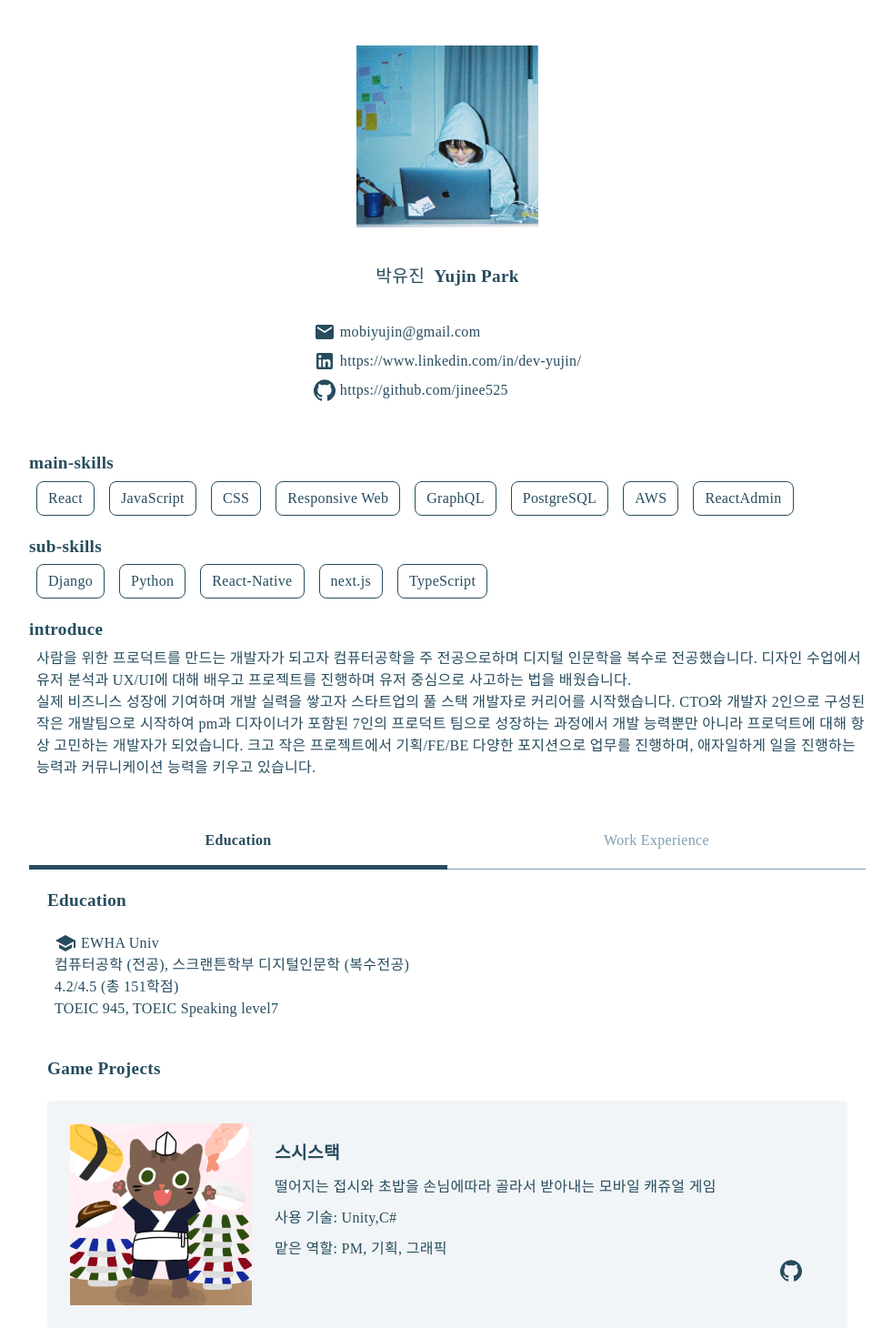
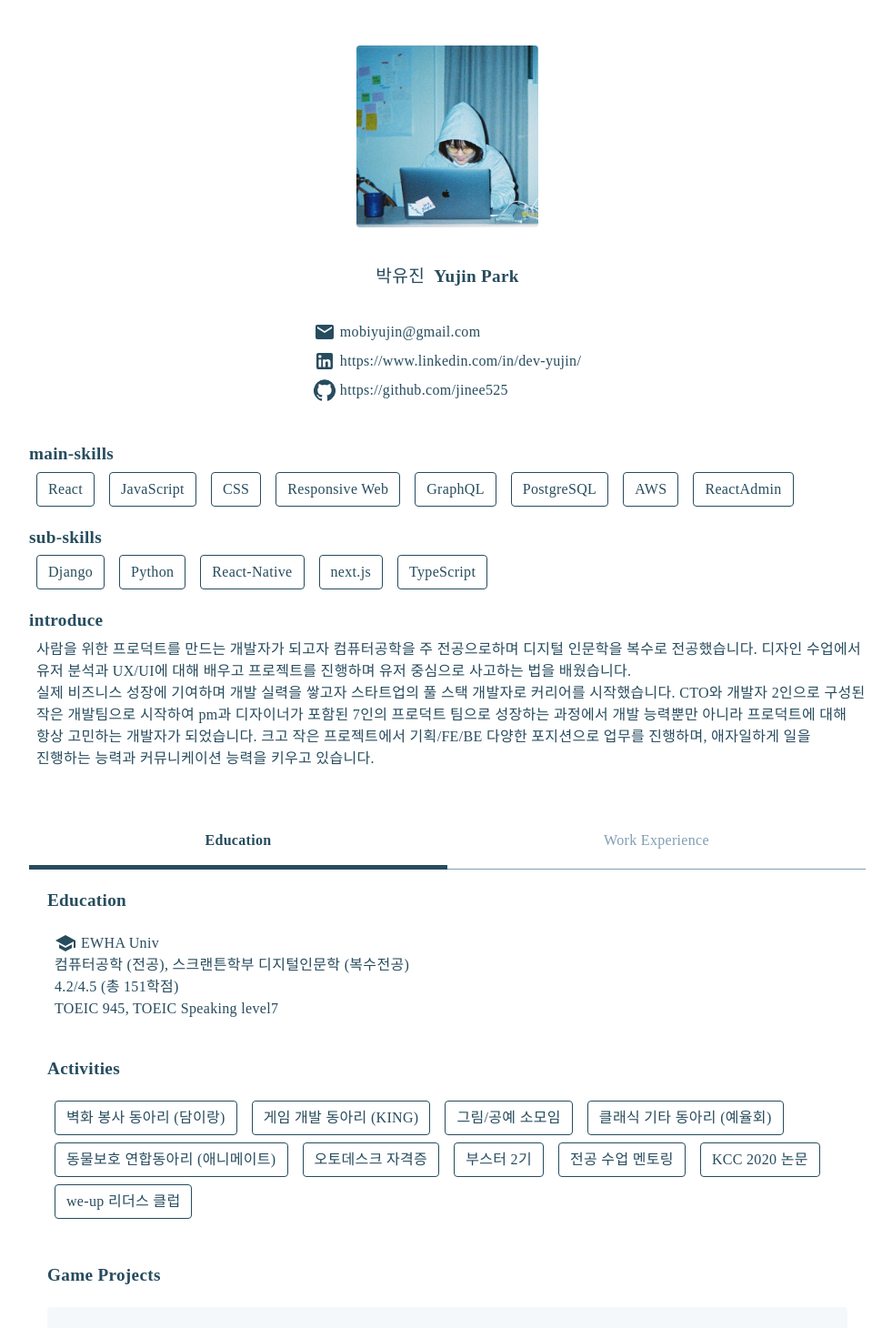
Before and after one commit to jinee525/jinee525.github.io, a React (Create React App) app: page / in a window 1280 px wide. Shown: the top 1460 px of the page at 91% size, without its empty margins (148-1129 px from the left). Built offline with nearby package versions, Linux system fonts and the light colour scheme; a web font is replaced by a local one.

Commit message:
update border

```diff
--- a/src/component/CareerCard.js
+++ b/src/component/CareerCard.js
@@ -8,8 +8,10 @@ const Chip = styled.div`
   height: auto;
   padding: 6px 12px;
   margin: 4px 8px;
-  border-radius: 8px;
-  background-color: ${colorDict.lightBackground};
+  border-radius: 4px;
+  // background-color: ${colorDict.lightBackground};
+  background-color: #98b9ce1a;
+
 `;
 
 const CustomCard = styled.div`
@@ -19,18 +21,6 @@ const CustomCard = styled.div`
   flex-direction: column;
   height: auto;
   justify-content: space-between;
-`;
-
-const IconWrapper = styled.div`
-  display: flex;
-  align-self: flex-end;
-  border-radius: 8px;
-  padding: 10px;
-
-  &:hover {
-    cursor: pointer;
-    background-color: ${colorDict.lightBackground};
-  }
 `;
 
 const ContentWrapper = styled.div`
@@ -49,9 +39,9 @@ const ContentWrapper = styled.div`
 
 const SummarySection = styled.div`
   display: flex;
-  border: solid 1px #274c5e;
   padding: 20px;
   border-radius: 4px;
+  background-color: #98b9ce1a;
 
   .info {
     display: flex;
@@ -62,6 +52,7 @@ const SummarySection = styled.div`
       font-size: larger;
       font-weight: bold;
       .link {
+        margin-left: 6px;
         font-size: smaller;
         color: ${colorDict.lightText};
         &:hover {
@@ -76,6 +67,7 @@ const SummarySection = styled.div`
     .summary {
       margin-top: 10px;
       white-space: break-spaces;
+      word-break: keep-all;
     }
   }
 `;
@@ -94,6 +86,8 @@ const ImgWrapper = styled.div`
 
 const Img = styled.img`
   max-width: 100%;
+  background-color: #ffffff;
+  border-radius: 4px;
 `;
 
 const BoxWrapper = styled.div`
@@ -202,7 +196,7 @@ const CareerCard = (props) => {
           </ImgWrapper>
           <div className="info">
             <span className="company">
-              {company}{' '}
+              {company}
               <a className="link" href={url} target="_blank" rel="noreferrer">
                 {url}
               </a>
--- a/src/component/Profile.js
+++ b/src/component/Profile.js
@@ -14,14 +14,14 @@ const Chip = styled.div`
   height: auto;
   padding: 6px 12px;
   margin: 0px 8px;
-  border-radius: 8px;
+  border-radius: 4px;
   border: solid 1px ${colorDict.darkText};
 `;
 
 const Wrapper = styled.div`
   display: flex;
   flex-direction: column;
-  margin-bottom: 20px;
+  margin-bottom: 30px;
 `;
 
 const ProfileSection = styled.div`
@@ -41,6 +41,8 @@ const ImgWrapper = styled.div`
   width: 200px;
   height: 200px;
   margin: 20px;
+  border-radius: 4px;
+
 `;
 
 const Img = styled.img`
@@ -48,7 +50,7 @@ const Img = styled.img`
 `;
 
 const InfoWrapper = styled.div`
-  margin: 20px auto 50px;
+  margin: 20px auto 40px;
   .name {
     font-size: larger;
     margin-bottom: 30px;
@@ -67,7 +69,7 @@ const InfoWrapper = styled.div`
 
     &:hover {
       cursor: pointer;
-      border-radius: 8px;
+      border-radius: 4px;
       background-color: ${colorDict.lightBackground};
     }
   }
@@ -88,6 +90,7 @@ const SkillWrapper = styled.div`
   .text{
     margin: 5px 0px 0px 8px;
     white-space: pre-wrap;
+    word-break: keep-all;
   }
   margin-bottom: 20px;
 `;
--- a/src/component/ProjectCard.js
+++ b/src/component/ProjectCard.js
@@ -11,7 +11,7 @@ const CustomCard = styled.div`
   display: flex;
   flex-direction: row;
   border-radius: 4px;
-  background-color: #7f9eb21a;
+  background-color: #98b9ce1a;
   &:not(:first-child){
     margin-top:20px;
   }
@@ -44,12 +44,12 @@ const ImgWrapper = styled.div`
   width: 200px;
   height: 200px;
   align-self: center;
-  width: 250px;
+  border-radius: 4px;
+  margin: 0px 25px;
 `;
 
 const Img = styled.img`
-  width: 200px;
-  margin: 0px 25px;
+  width: 100%;
 `;
 
 const ProjectCard = (props) => {
--- a/src/component/SimpleCard.js
+++ b/src/component/SimpleCard.js
@@ -8,7 +8,7 @@ const Chip = styled.div`
   height: auto;
   padding: 6px 12px;
   margin: 4px 8px;
-  border-radius: 8px;
+  border-radius: 4px;
   background-color: ${colorDict.lightBackground};
 `;
 
--- a/src/container/Academic/Education.js
+++ b/src/container/Academic/Education.js
@@ -13,8 +13,8 @@ const Chip = styled.div`
   height: auto;
   padding: 6px 12px;
   margin: 0px 8px 8px;
-  border-radius: 8px;
-  background-color: ${colorDict.lightBackground};
+  border-radius: 4px;
+  border: solid 1px #274c5e;
 `;
 
 const Wrapper = styled.div`
@@ -95,6 +95,12 @@ const Education = () => {
         </span>
       </Section>
       <Section>
+        <span className="title">Activities</span>
+        <div className="flexContainer">
+          <Grid container>{getClubCards(clubs)}</Grid>
+        </div>
+      </Section>
+      <Section>
         <span className="title">Game Projects</span>
         <div className="flexContainer">
           {getProjectCards(gameProjects)}
@@ -106,12 +112,6 @@ const Education = () => {
           {getProjectCards(UXAIProjects)}
         </div>
       </Section>
-      <Section>
-        <span className="title">Activities</span>
-        <div className="flexContainer">
-          <Grid container>{getClubCards(clubs)}</Grid>
-        </div>
-      </Section>
     </Wrapper>
   );
 };
--- a/src/container/MyWorksContainer.js
+++ b/src/container/MyWorksContainer.js
@@ -15,10 +15,10 @@ const MyWorksContainer = () => {
         <MyWorksTabs currentTabIndex={currentTabIndex} handleTabIndex={setCurrentTabIndex} />
       </div>
       <MyWorksTabContents value={currentTabIndex} index={0}>
-        <Education></Education>
+        <Education />
       </MyWorksTabContents>
       <MyWorksTabContents value={currentTabIndex} index={1}>
-        <CareersContainer></CareersContainer>
+        <CareersContainer />
       </MyWorksTabContents>
     </div>
   );
--- a/src/data/infos.js
+++ b/src/data/infos.js
@@ -35,7 +35,7 @@ const jobs = [
     url: 'https://heyjoyce.com',
     date: '2020.07.07 ~ 2021.01.07 (인턴) / 2021.01.08 ~ 현재 (정규)',
     summary:
-      '6인으로 이루어진 프로덕트팀에서 풀스택 웹개발자로 근무하고 있습니다. 유저와 만나는 웹/앱 프런트부터 서비스를 지탱하는 백엔드까지, 크고 작은 프로젝트들을 주도적으로 진행하고있습니다.\nAWS를 이용하여 BE 개발을 하고 React로 FE를 구현하며 빠른 delivery를 하고있습니다.',
+      '6인으로 이루어진 프로덕트팀에서 풀스택 웹개발자로 근무하고 있습니다.\n유저와 만나는 웹/앱 프런트부터 서비스를 지탱하는 백엔드까지, 크고 작은 프로젝트들을 주도적으로 진행하고있습니다.\nAWS를 이용하여 BE 개발을 하고 React로 FE를 구현하며 빠른 delivery를 하고있습니다.',
     projects: [
       {
         title: '배너 자동화',
```
